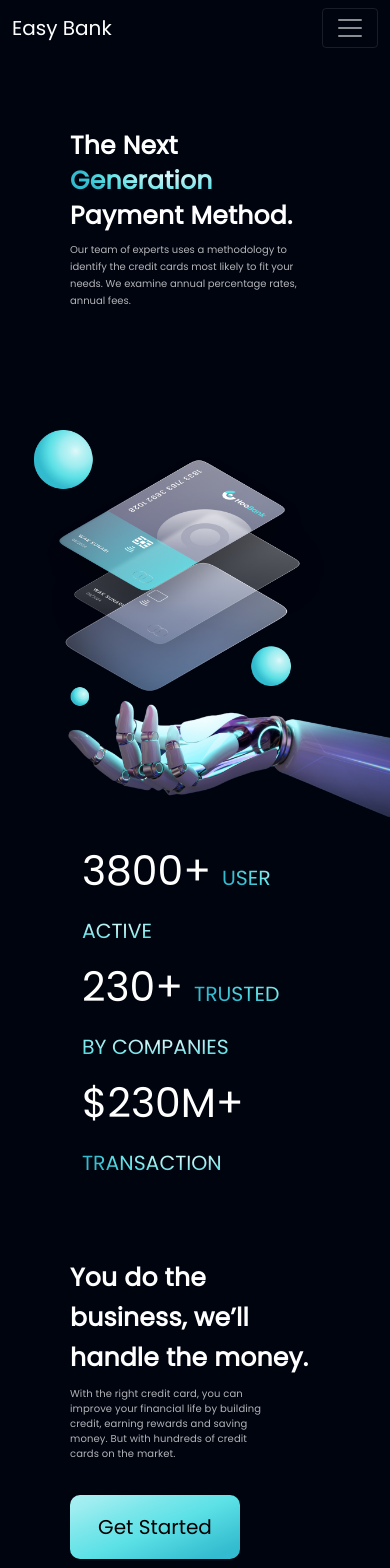
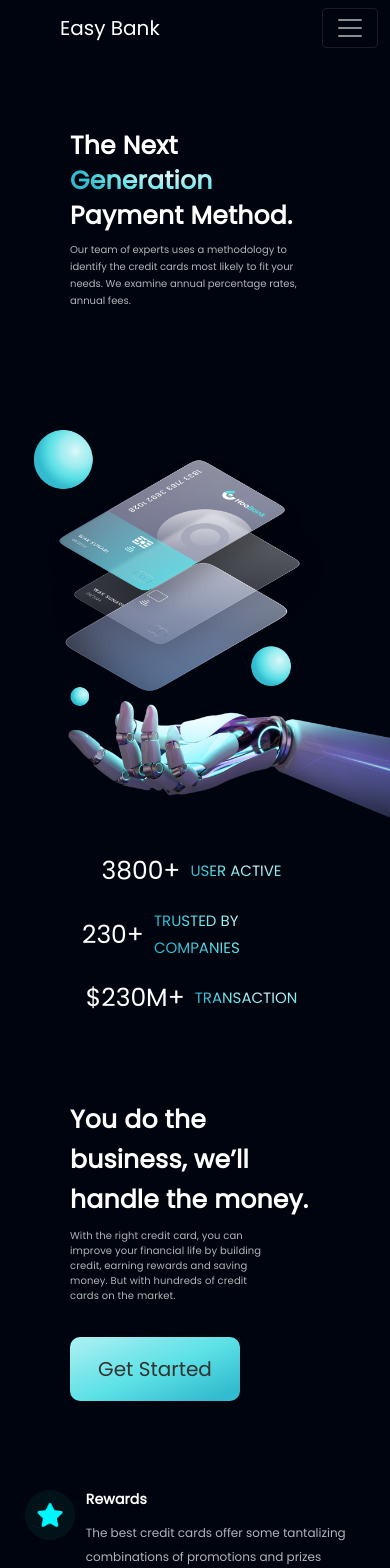
Before and after one commit to salmanhaider14/modern-ui, a React (Create React App) app: page / in a window 390 px wide. Shown: the top 1568 px of the page. Built offline with nearby package versions, Linux system fonts and the light colour scheme.

Commit message:
improved version

```diff
--- a/src/App.css
+++ b/src/App.css
@@ -101,6 +101,10 @@ body {
 
   color: #ffffff;
   margin-bottom: 10px;
+  display: flex;
+  justify-content: center;
+  align-items: center;
+  gap: 10px;
 }
 #stats ul li span {
   font-weight: 400;
@@ -176,10 +180,14 @@ body {
   border-radius: 10px;
   font-size: 20px;
   border: none;
+  transition: all 0.2s;
+  color: #333333;
 }
 .money-content button:hover {
   transform: scale(1.1);
+  /* background: grey; */
   background: grey;
+  transition: all 0.2s;
 }
 .money-cards {
   display: flex;
@@ -193,11 +201,13 @@ body {
   padding: 1.3rem;
   margin: 2px;
   border-radius: 20px;
+  transition: all 0.2s;
+  cursor: pointer;
 }
 .money-card:hover {
   background-color: rgba(45, 43, 53, 1);
   transform: scale(1.1);
-  transition: 0.2s;
+  transition: all 0.2s;
 }
 .money-card h1 {
   width: 170px;
@@ -372,6 +382,8 @@ body {
   position: relative;
   padding: 2rem;
   margin: 30px;
+  cursor: pointer;
+  transition: all 0.2s;
 }
 .about-card:hover {
   background: linear-gradient(
@@ -383,7 +395,7 @@ body {
   backdrop-filter: blur(10px);
   /* Note: backdrop-filter has minimal browser support */
   transform: scale(0.8);
-  transition: 0.2s;
+  transition: all 0.2s;
 }
 
 .slash {
@@ -598,4 +610,10 @@ footer {
   .about-card p {
     width: 250px;
   }
+  #stats ul li {
+    font-size: 25px;
+  }
+  #stats ul li span {
+    font-size: 15px;
+  }
 }
--- a/src/App.js
+++ b/src/App.js
@@ -7,7 +7,7 @@ function App() {
       <header id="header">
         <nav class="navbar navbar-expand-lg navbar-dark bg-transparent fixed-top">
           <div class="container-fluid">
-            <a class="navbar-brand" href="#header">
+            <a class="navbar-brand ms-5" href="#header">
               Easy Bank
             </a>
             <button
@@ -22,15 +22,19 @@ function App() {
               <span class="navbar-toggler-icon"></span>
             </button>
             <div class="collapse navbar-collapse" id="navbarSupportedContent">
-              <ul class="navbar-nav ms-auto mb-2 mb-lg-0">
+              <ul class="navbar-nav ms-auto mb-2  mb-lg-0">
                 <li class="nav-item">
-                  <a class="nav-link active" aria-current="page" href="#header">
+                  <a
+                    class="nav-link active me-3"
+                    aria-current="page"
+                    href="#header"
+                  >
                     Home
                   </a>
                 </li>
                 <li class="nav-item">
                   <a
-                    class="nav-link active"
+                    class="nav-link active me-3"
                     aria-current="page"
                     href="#checkout"
                   >
@@ -38,12 +42,20 @@ function App() {
                   </a>
                 </li>
                 <li class="nav-item">
-                  <a class="nav-link active" aria-current="page" href="#money">
+                  <a
+                    class="nav-link active me-3"
+                    aria-current="page"
+                    href="#money"
+                  >
                     Solutions
                   </a>
                 </li>
                 <li class="nav-item">
-                  <a class="nav-link active" aria-current="page" href="#about">
+                  <a
+                    class="nav-link active me-5"
+                    aria-current="page"
+                    href="#about"
+                  >
                     About Us
                   </a>
                 </li>
```
